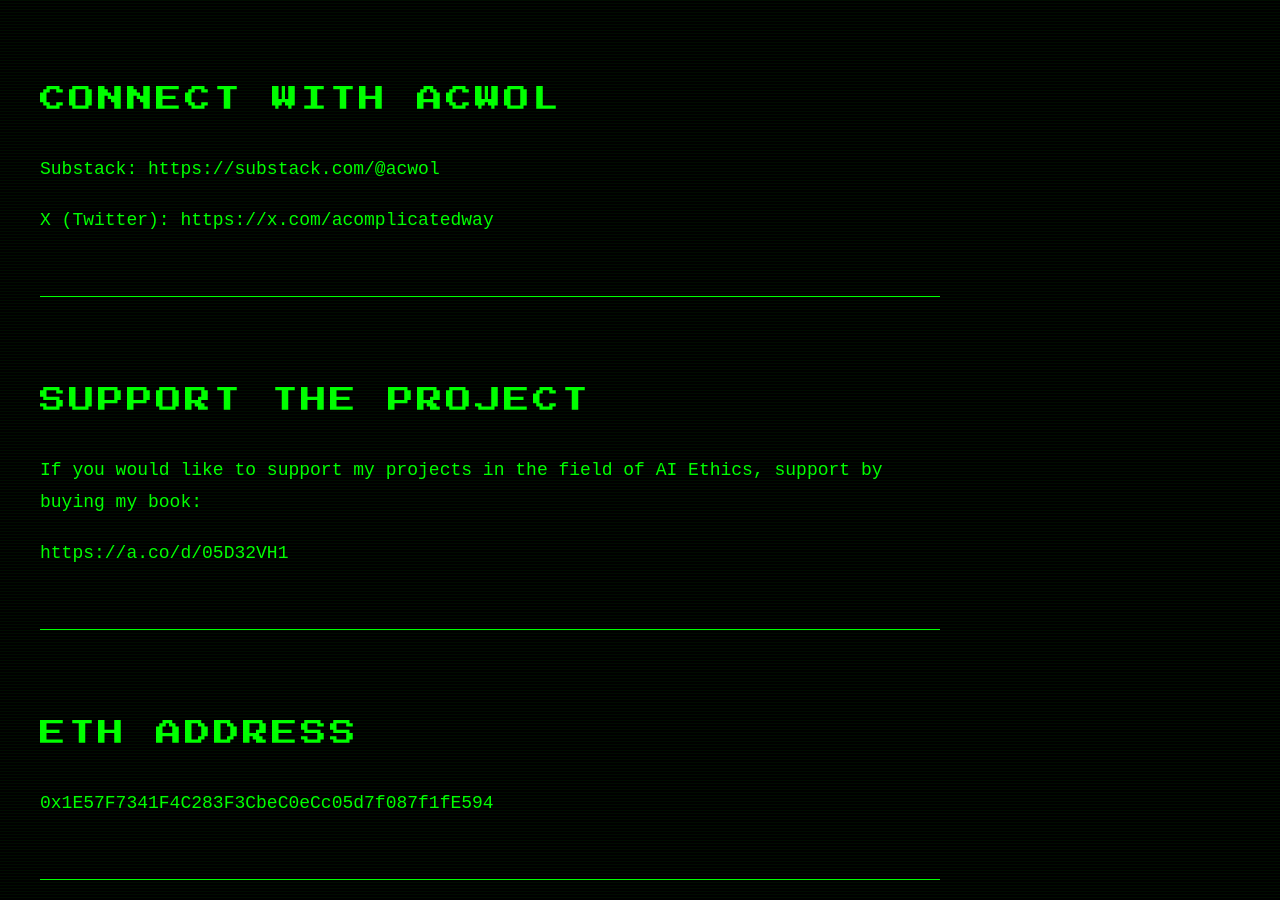
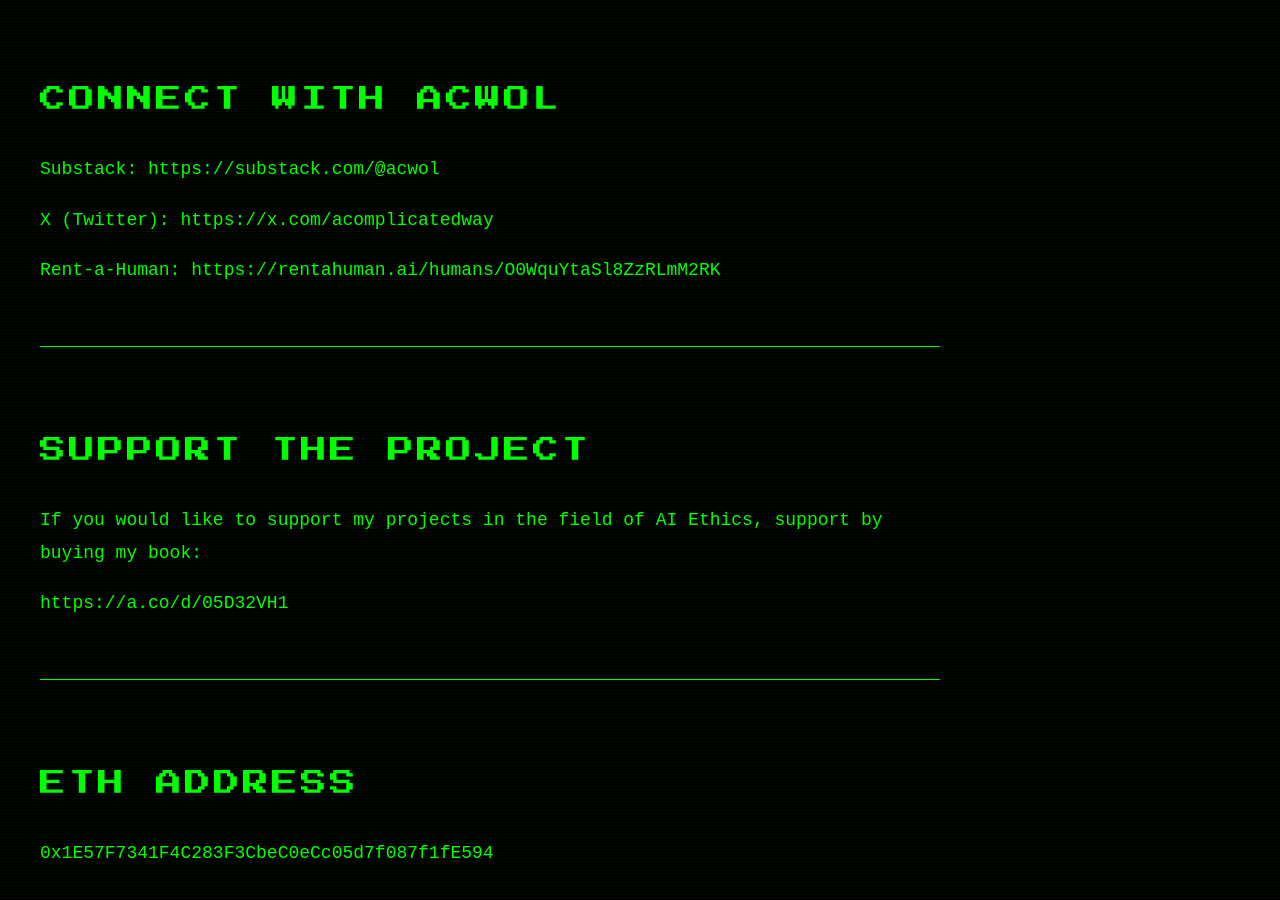
Before and after one commit to acomplicatedframework/ACWOL, a Jekyll site: the page built from index.md, in a window 1280 px wide and 900 px high, scrolled down 2056 px. Built offline with Jekyll 4.4.1, drawn with Linux system fonts in a browser that asks for light colours.

Commit message:
Update index.md

```diff
--- a/index.md
+++ b/index.md
@@ -169,6 +169,13 @@ https://x.com/acomplicatedway
 </a>
 </p>
 
+<p>
+Rent-a-Human:
+<a href="https://rentahuman.ai/humans/O0WquYtaSl8ZzRLmM2RK" target="_blank">
+https://rentahuman.ai/humans/O0WquYtaSl8ZzRLmM2RK
+</a>
+</p>
+
 <hr>
 
 <div class="section-header">
```
